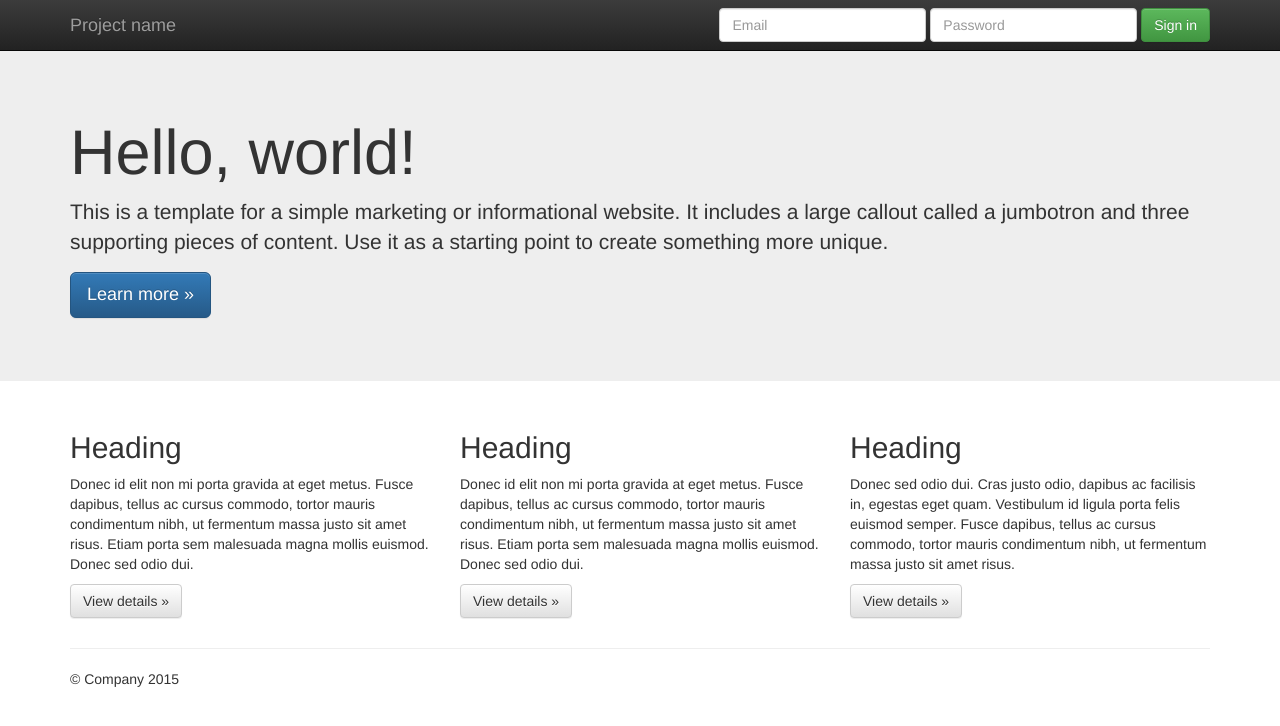
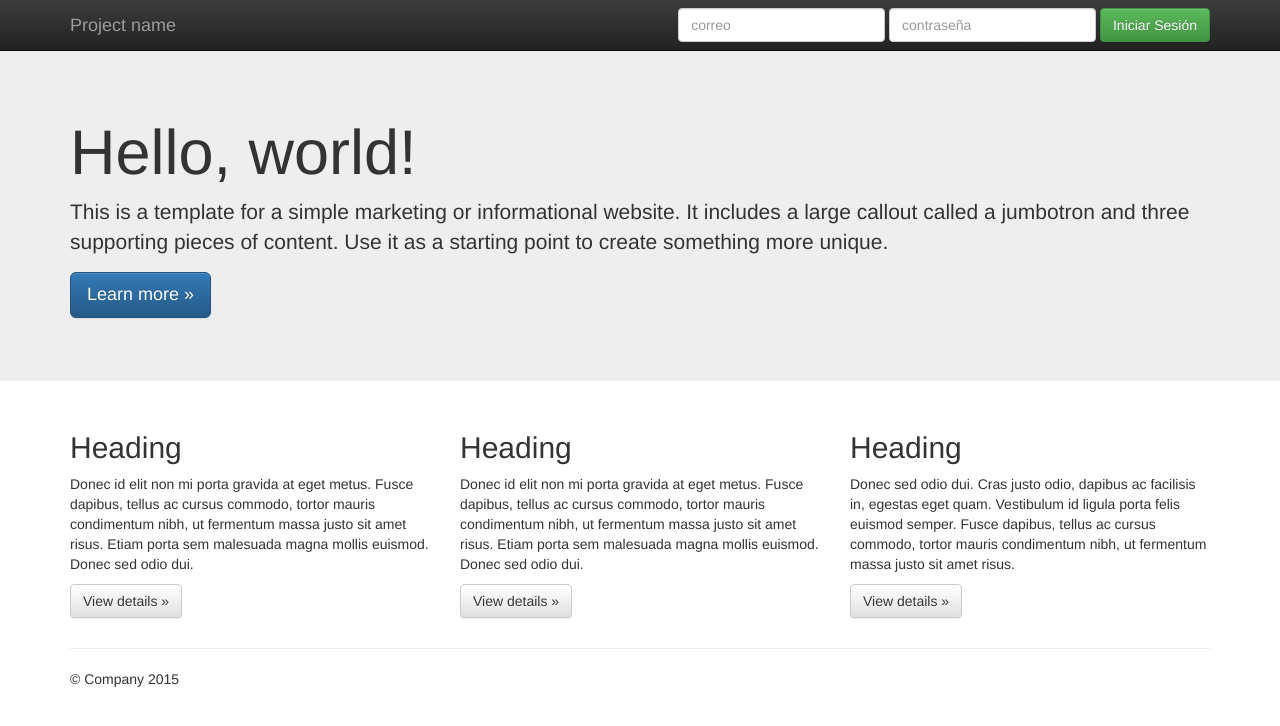
Before and after one commit to danufu/CursoGit, a plain HTML site: page index.html in a window 1280 px wide. Drawn offline with nearby package versions, Linux system fonts and the light colour scheme.

Commit message:
Se modifica uinput mail, placeholder y texto de botón login

```diff
--- a/index.html
+++ b/index.html
@@ -41,12 +41,12 @@
         <div id="navbar" class="navbar-collapse collapse">
           <form class="navbar-form navbar-right" role="form">
             <div class="form-group">
-              <input type="text" placeholder="Email" class="form-control">
+              <input type="text" placeholder="correo" class="form-control">
             </div>
             <div class="form-group">
-              <input type="password" placeholder="Password" class="form-control">
+              <input type="password" placeholder="contraseña" class="form-control">
             </div>
-            <button type="submit" class="btn btn-success">Sign in</button>
+            <button type="submit" class="btn btn-success">Iniciar Sesión</button>
           </form>
         </div><!--/.navbar-collapse -->
       </div>
```
